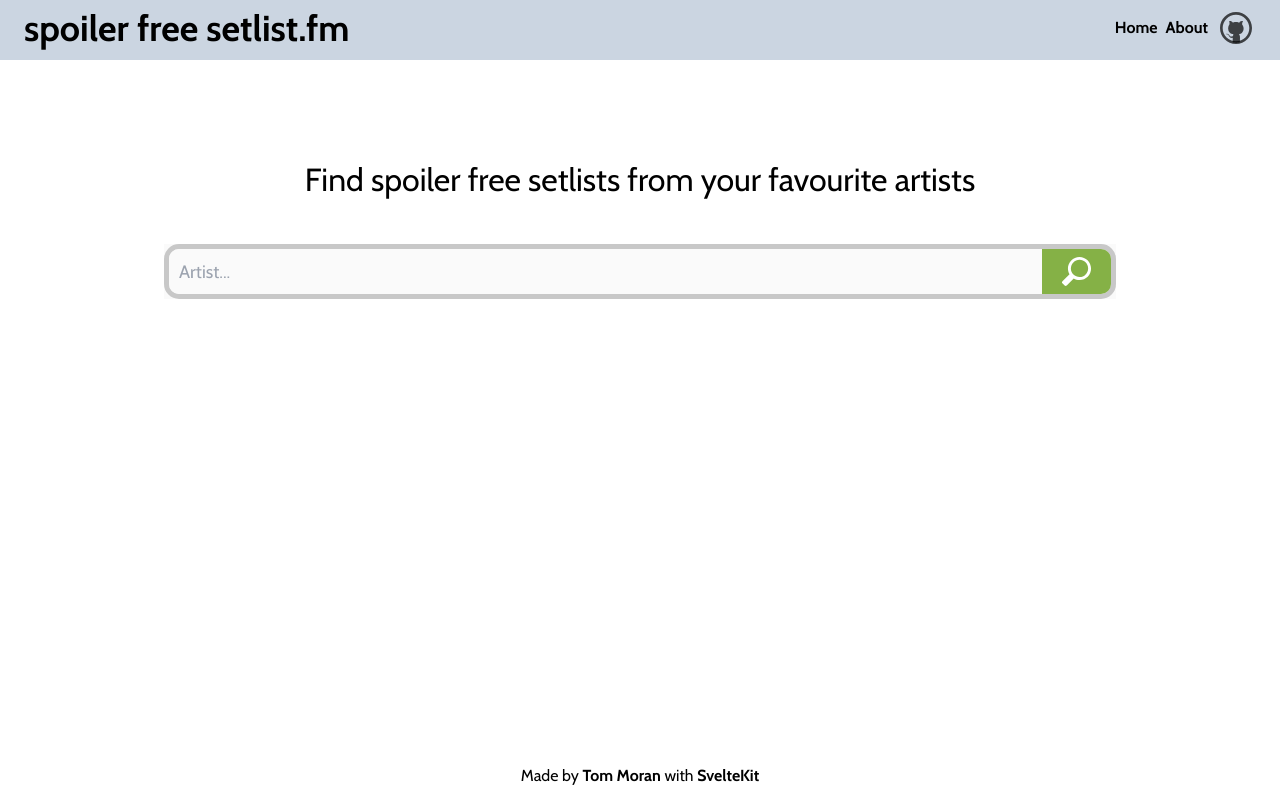
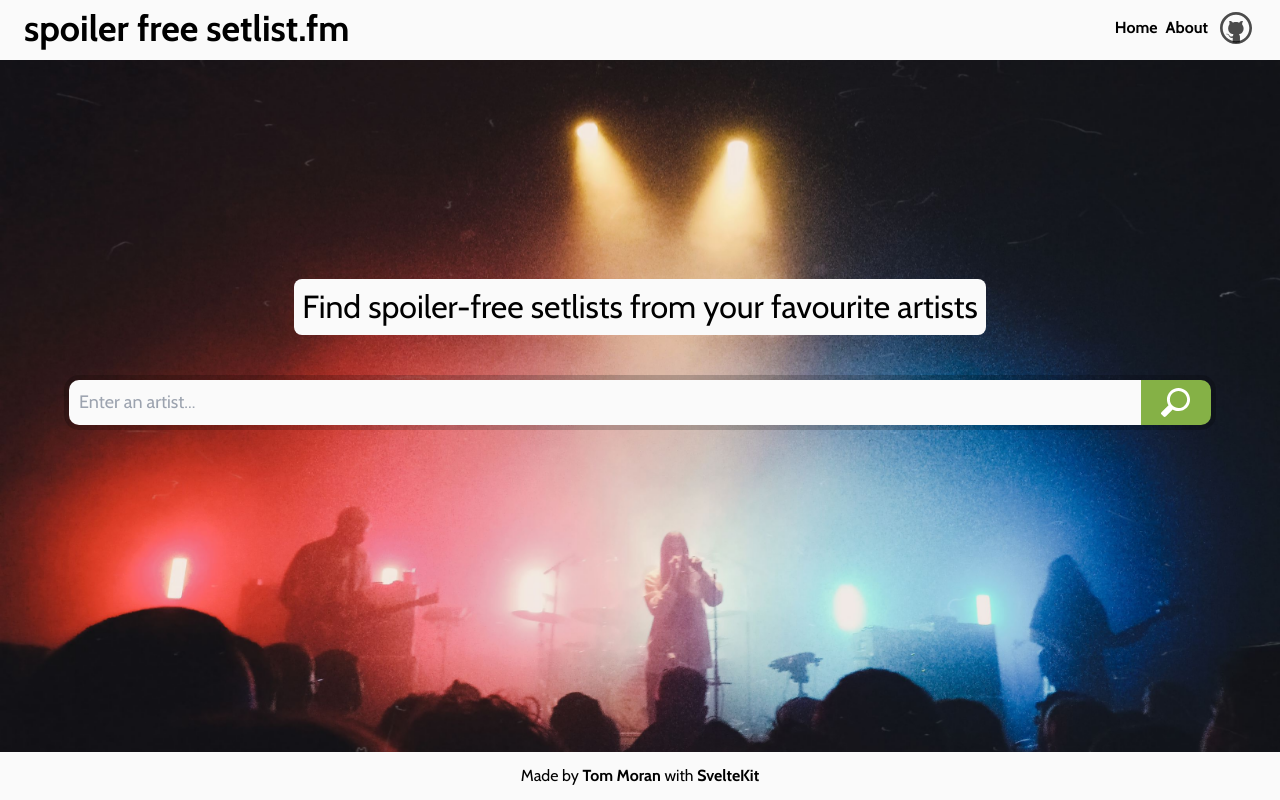
Before and after one commit to MySupersuit/spoilerFreeSetlistsSkeleton, a SvelteKit app: page / in a window 1280 px wide. Built offline with nearby package versions, Linux system fonts and the light colour scheme.

Commit message:
bg image

```diff
--- a/src/app.css
+++ b/src/app.css
@@ -30,21 +30,11 @@ h3 {
   flex-direction: column;
   min-height: 100vh;
   font-family: cabin;
+  background: #fafafa;
 }
 
 .text-bold {
 	font-family: cabin-bold;
-}
-
-.main {
-flex: 1;
-  display: flex;
-  flex-direction: column;
-  padding: 1rem;
-  width: 100%;
-  max-width: 64rem;
-  margin: 0 auto;
-  box-sizing: border-box;
 }
 
 .footer {
@@ -53,6 +43,7 @@ flex: 1;
   justify-content: center;
   align-items: center;
   padding: 12px;
+  background-color: #fafafa;
 }
 
 .searchbox__border {
@@ -82,3 +73,37 @@ flex: 1;
 .bg-off-white {
   background-color: #fafafa;
 }
+
+.hoverable-list-item {
+  text-decoration: none;
+  color: #000;
+  display: block;
+  font-size: 25px;
+
+  -webkit-transition: font-size 0.3s ease, background-color 0.3s ease;
+  -moz-transition: font-size 0.3s ease, background-color 0.3s ease;
+  -o-transition: font-size 0.3s ease, background-color 0.3s ease;
+  -ms-transition: font-size 0.3s ease, background-color 0.3s ease;
+  transition: font-size 0.3s ease, background-color 0.3s ease;
+}
+
+.hoverable-list-item:last-child {
+  border-bottom: none;
+}
+
+.hoverable-list-item:hover {
+  font-size: 30px;
+  background: #f0f0f0;
+}
+
+.dry-cleaning-background {
+  /* position: absolute; */
+  /* top:0; */
+  /* left:0; */
+  max-width: 100%;
+  height: auto;
+  background-image: url(./lib/images/20230218150304819.jpg);
+  background-size: cover;
+  background-position: center;
+  background-attachment: fixed;
+}
--- a/src/routes/+layout.svelte
+++ b/src/routes/+layout.svelte
@@ -3,12 +3,10 @@
 	import Header from './Header.svelte';
 </script>
 
-<div class="app">
+<div class="app flex flex-col">
 	<Header />
 
-	<main class="main">
-		<slot />
-	</main>
+	<slot />
 
 	<footer class="footer">
 		<p>
--- a/src/routes/+page.svelte
+++ b/src/routes/+page.svelte
@@ -38,8 +38,7 @@
 
 		searchPerformed = true;
 		searching = false;
-		searchResults = data.artists;
-		return data.artists;
+		searchResults = data.artists.slice(0, 5);
 	}
 </script>
 
@@ -48,11 +47,11 @@
 	<meta name="description" content="Svelte demo app" />
 </svelte:head>
 
-<section>
-	<div class="flex flex-col mt-20 mx-5 justify-center">
+<main class="main flex flex-1 dry-cleaning-background">
+	<div class="flex flex-col flex-1 justify-center pb-20">
 		<Search on:performSearch={performSearch} />
 
-		<div class="mt-10">
+		<div class="mt-6">
 			{#if showLoading}
 				Loading...
 			{:else if searchError}
@@ -62,4 +61,4 @@
 			{/if}
 		</div>
 	</div>
-</section>
+</main>
--- a/src/routes/Header.svelte
+++ b/src/routes/Header.svelte
@@ -1,14 +1,11 @@
 <script>
-	import { page } from '$app/stores';
-	import logo from '$lib/images/svelte-logo.svg';
 	import github from '$lib/images/github.svg';
 </script>
 
-<header class="bg-slate-300">
+<header class="bg-off-white">
 	<div class="h-fit-content flex justify-between mx-6 mt-2 mb-3">
 		<div class="flex flex-row">
 			<span class="self-center pr-2 text-lg md:text-4xl text-bold">spoiler free setlist.fm</span>
-			<!-- <img src="https://w1.cdn.setlistfm.com/img/logo-slogan-horiz.png" /> -->
 		</div>
 		<div class="flex flex-row gap-2 items-center">
 			<a class="text-bold" href="/">Home</a>
--- a/src/routes/Search.svelte
+++ b/src/routes/Search.svelte
@@ -12,20 +12,20 @@
 	let searchTerm = '';
 </script>
 
-<div class="flex flex-col items-center">
-	<h1 class="pb-10 text-center">Find spoiler free setlists from your favourite artists</h1>
+<div class="flex flex-col items-center mx-10">
+	<h1 class="mb-10 px-2 py-1 text-center bg-off-white rounded-lg">Find spoiler-free setlists from your favourite artists</h1>
 
-	<form on:submit|preventDefault={search} class="w-full bg-off-white" method="POST">
+	<form on:submit|preventDefault={search} class="w-full px-6" method="POST">
 		<div class="searchbox__border flex flex-row">
 			<input
 				class="searchbox__box"
 				bind:value={searchTerm}
 				name="search"
 				autocomplete="off"
-				placeholder="Artist..."
+				placeholder="Enter an artist..."
 				required
 			/>
-			<button class="searchbox__button invisible md:visible" />
+			<button class="searchbox__button hidden md:block" />
 		</div>
 	</form>
 </div>
--- a/src/routes/results/Result.svelte
+++ b/src/routes/results/Result.svelte
@@ -2,6 +2,6 @@
 	export let result;
 </script>
 
-<a href="/artist/{result.mbid}">
+<a class="hoverable-list-item rounded-md py-1 mb-1 pl-5" href="/artist/{result.mbid}">
 	{result.name}
 </a>
--- a/src/routes/results/Results.svelte
+++ b/src/routes/results/Results.svelte
@@ -3,8 +3,10 @@
 	export let searchResults;
 </script>
 
-<div class="flex flex-col mx-18">
-	{#each searchResults as result}
-		<Result {result} />
-	{/each}
-</div>
+{#if searchResults.length > 0}
+	<div class="flex flex-col max-w-xl m-auto bg-off-white rounded-lg p-3">
+		{#each searchResults as result}
+			<Result {result} />
+		{/each}
+	</div>
+{/if}
```
Also changed, not shown: src/lib/images/20230218150304819.jpg (added).
